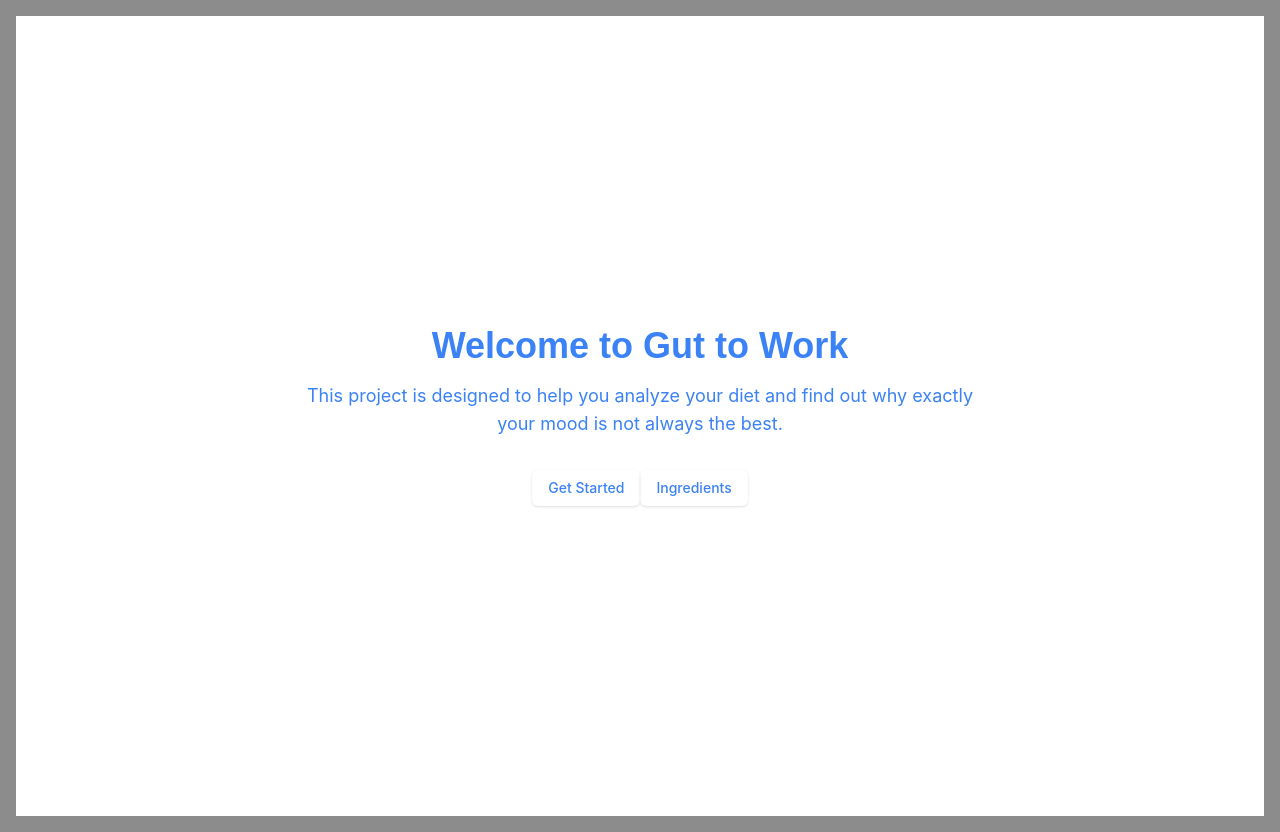
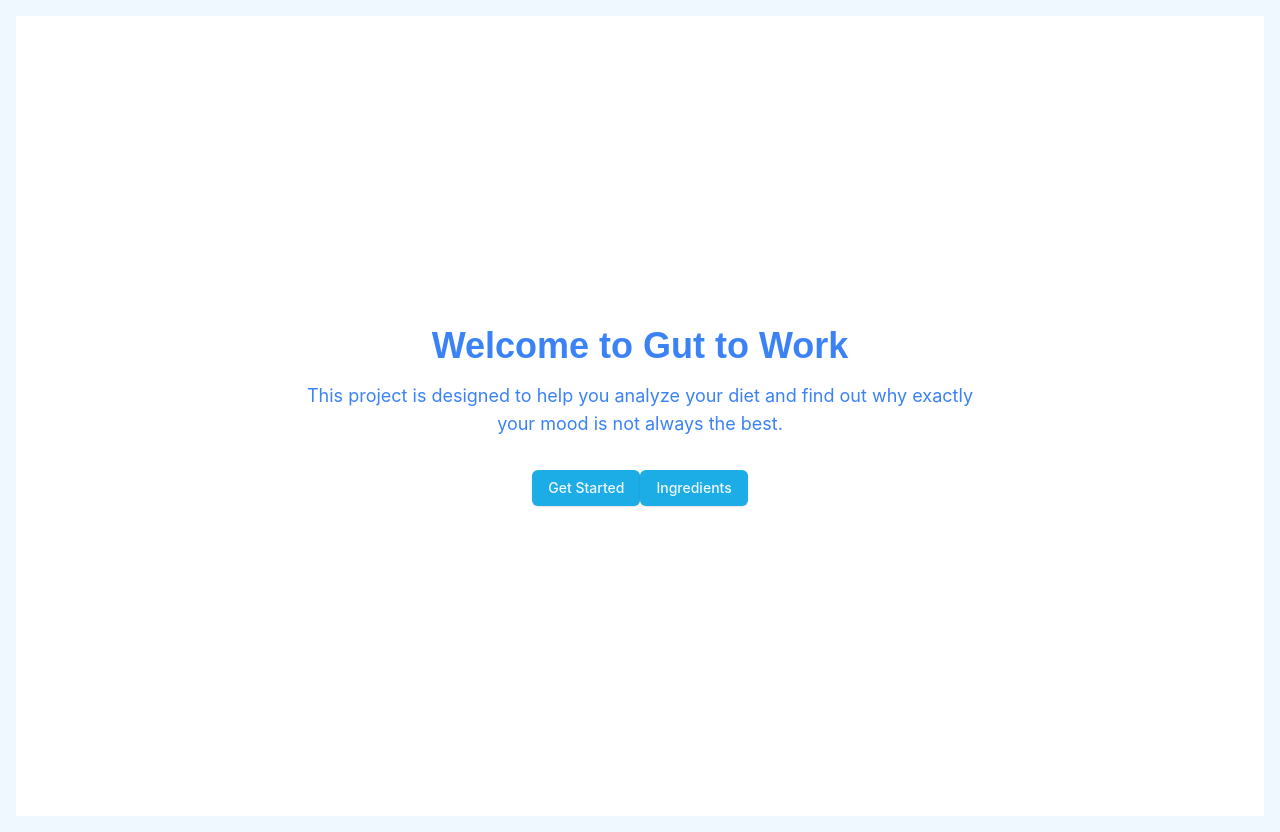
Before and after one commit to bohdan-markiv/GutToWork, a Next.js app in the folder gut-to-work/: page / in a window 1280 px wide. Built offline with nearby package versions, Linux system fonts and the light colour scheme.

Commit message:
changed looks of table and made all row except delete edit button

```diff
--- a/gut-to-work/app/components/Button.tsx
+++ b/gut-to-work/app/components/Button.tsx
@@ -5,20 +5,20 @@ import { cva, type VariantProps } from "class-variance-authority"
 import { cn } from "@/lib/utils"
 
 const buttonVariants = cva(
-    "inline-flex items-center justify-center gap-2 whitespace-nowrap rounded-md text-sm font-medium transition-colors focus-visible:outline-none focus-visible:ring-1 focus-visible:ring-ring disabled:pointer-events-none disabled:opacity-50 [&_svg]:pointer-events-none [&_svg]:size-4 [&_svg]:shrink-0",
+  "inline-flex items-center justify-center gap-2 whitespace-nowrap rounded-md text-sm font-medium transition-colors focus-visible:outline-none focus-visible:ring-1 focus-visible:ring-[var(--primary)] disabled:pointer-events-none disabled:opacity-50 [&_svg]:pointer-events-none [&_svg]:size-4 [&_svg]:shrink-0",
   {
     variants: {
       variant: {
         default:
-                    "bg-primary text-primary-foreground shadow hover:bg-primary/90",
+          "bg-[var(--primary)] text-[var(--background)] hover:bg-[color-mix(in srgb, var(--primary) 90%, black)] shadow",
         destructive:
-                    "bg-destructive text-destructive-foreground shadow-sm hover:bg-destructive/90",
+          "bg-red-500 text-white hover:bg-red-600 shadow-sm", // customize if you have a red var
         outline:
-                    "border border-input bg-background shadow-sm hover:bg-accent hover:text-accent-foreground",
+          "border border-[var(--foreground)] bg-transparent hover:bg-[var(--accent)] hover:text-[var(--foreground)]",
         secondary:
-                    "bg-secondary text-secondary-foreground shadow-sm hover:bg-secondary/80",
-                ghost: "hover:bg-accent hover:text-accent-foreground",
-                link: "text-primary underline-offset-4 hover:underline",
+          "bg-[var(--secondary)] text-[var(--foreground)] hover:bg-[color-mix(in srgb, var(--secondary) 80%, black)] shadow-sm",
+        ghost: "hover:bg-[var(--accent)] hover:text-[var(--foreground)]",
+        link: "text-[var(--primary)] underline-offset-4 hover:underline",
       },
       size: {
         default: "h-9 px-4 py-2",
--- a/gut-to-work/app/components/DropdownMenu.tsx
+++ b/gut-to-work/app/components/DropdownMenu.tsx
@@ -56,7 +56,7 @@ const DropdownMenuSubContent = React.forwardRef<
 DropdownMenuSubContent.displayName =
   DropdownMenuPrimitive.SubContent.displayName
 
-const DropdownMenuContent = React.forwardRef<
+  const DropdownMenuContent = React.forwardRef<
   React.ElementRef<typeof DropdownMenuPrimitive.Content>,
   React.ComponentPropsWithoutRef<typeof DropdownMenuPrimitive.Content>
 >(({ className, sideOffset = 4, ...props }, ref) => (
@@ -65,8 +65,12 @@ const DropdownMenuContent = React.forwardRef<
       ref={ref}
       sideOffset={sideOffset}
       className={cn(
-        "z-50 max-h-[var(--radix-dropdown-menu-content-available-height)] min-w-[8rem] overflow-y-auto overflow-x-hidden rounded-md border bg-popover p-1 text-popover-foreground shadow-md",
-        "data-[state=open]:animate-in data-[state=closed]:animate-out data-[state=closed]:fade-out-0 data-[state=open]:fade-in-0 data-[state=closed]:zoom-out-95 data-[state=open]:zoom-in-95 data-[side=bottom]:slide-in-from-top-2 data-[side=left]:slide-in-from-right-2 data-[side=right]:slide-in-from-left-2 data-[side=top]:slide-in-from-bottom-2 origin-[--radix-dropdown-menu-content-transform-origin]",
+        "z-50 max-h-[var(--radix-dropdown-menu-content-available-height)] min-w-[8rem] overflow-y-auto overflow-x-hidden rounded-md border",
+        "bg-[var(--background)] text-[var(--foreground)]",  // Use global background and foreground colors
+        "shadow-md",
+        "data-[state=open]:animate-in data-[state=closed]:animate-out data-[state=closed]:fade-out-0 data-[state=open]:fade-in-0 data-[state=closed]:zoom-out-95 data-[state=open]:zoom-in-95",
+        "data-[side=bottom]:slide-in-from-top-2 data-[side=left]:slide-in-from-right-2 data-[side=right]:slide-in-from-left-2 data-[side=top]:slide-in-from-bottom-2",
+        "origin-[--radix-dropdown-menu-content-transform-origin]",
         className
       )}
       {...props}
@@ -84,7 +88,9 @@ const DropdownMenuItem = React.forwardRef<
   <DropdownMenuPrimitive.Item
     ref={ref}
     className={cn(
-      "relative flex cursor-default select-none items-center gap-2 rounded-sm px-2 py-1.5 text-sm outline-none transition-colors focus:bg-accent focus:text-accent-foreground data-[disabled]:pointer-events-none data-[disabled]:opacity-50 [&>svg]:size-4 [&>svg]:shrink-0",
+      "relative flex cursor-pointer select-none items-center gap-2 rounded-sm px-4 py-2 text-sm transition-colors duration-200 ease-in-out",
+      "hover:bg-[var(--accent)] hover:text-[var(--foreground)] focus:bg-[var(--accent)] focus:text-[var(--foreground)]",  // Keep hover/focus effect, but use global accent and foreground colors
+      "bg-[var(--background)] text-[var(--foreground)]",  // Use global background and foreground colors
       inset && "pl-8",
       className
     )}
--- a/gut-to-work/app/components/Table.tsx
+++ b/gut-to-work/app/components/Table.tsx
@@ -58,7 +58,7 @@ const TableRow = React.forwardRef<
   <tr
     ref={ref}
     className={cn(
-            "border-b transition-colors hover:bg-muted/50 data-[state=selected]:bg-muted",
+      "border-b transition-colors text-[var(--foreground)] hover:bg-[var(--accent)] data-[state=selected]:bg-[var(--secondary)]",
       className
     )}
     {...props}
@@ -73,7 +73,7 @@ const TableHead = React.forwardRef<
   <th
     ref={ref}
     className={cn(
-            "h-10 px-2 text-left align-middle font-medium text-muted-foreground [&:has([role=checkbox])]:pr-0 [&>[role=checkbox]]:translate-y-[2px]",
+      "h-10 px-2 text-left align-middle font-medium text-[var(--foreground)] bg-[var(--background)]",
       className
     )}
     {...props}
--- a/gut-to-work/app/globals.css
+++ b/gut-to-work/app/globals.css
@@ -4,25 +4,22 @@
 
 /* ----- Custom Properties ----- */
 :root {
-  --background: #8d8c8c;
-  --foreground: #171717;
-  --primary: #1d4ed8;
-  /* Blue shade */
-  --secondary: #059669;
-  /* Teal shade */
-  --accent: #f97316;
-  /* Orange shade */
+  --background: #f0f8ff; /* Light blue */
+  --foreground: #000B4B; /* Dark blue */
+  --primary: #1CADE6; /* Soft blue */
+  --secondary: #DBDBDB; /* Light pink */
+  --accent: #DBDBDB; /* gray scale version of #f9c9ed pink from logo */
   --border-radius: 0.5rem;
   --transition: 0.3s ease;
 }
 
 @media (prefers-color-scheme: dark) {
   :root {
-    --background: #0a0a0a;
-    --foreground: #ededed;
-    --primary: #3b82f6;
-    --secondary: #10b981;
-    --accent: #f59e0b;
+    --background: ##000B4B; /* Dark blue */
+    --foreground: #ecf0f1; /* Light gray */
+    --primary: #1f8dd6; /* Brighter blue */
+    --secondary: #f48fb1; /* Soft pink */
+    --accent: #ffb3ab; /* Light coral */
   }
 }
 
--- a/gut-to-work/app/ingredients_table/page.tsx
+++ b/gut-to-work/app/ingredients_table/page.tsx
@@ -128,6 +128,8 @@ export default function DashboardPage() {
     };
 
     // ----- Handle Ingredient Edit -----
+
+
     const handleEditSubmit = async (updatedIngredient: Ingredient) => {
         try {
             await axios.put(
@@ -147,12 +149,9 @@ export default function DashboardPage() {
         }
     };
 
-    const handleCancelEdit = () => {
-        setSelectedIngredient(null); // Close the form without saving
-    };
 
     return (
-        <div className="min-h-screen flex flex-col items-center justify-center p-8" style={{ backgroundColor: 'white', color: 'blue' }}>
+        <div className="min-h-screen flex flex-col items-center justify-center p-8" style={{ backgroundColor: 'white', color: 'var(--primary)' }}>
             <h1 className="text-4xl font-bold mb-4">Ingredients</h1>
 
             {/* ----- Ingredients Table ----- */}
@@ -168,14 +167,22 @@ export default function DashboardPage() {
                 </TableHeader>
                 <TableBody>
                     {ingredients.map((ingredient) => (
-                        <TableRow key={ingredient["ingredients-id"]}>
+                        <TableRow
+                            key={ingredient["ingredients-id"]}
+                            onClick={() => setSelectedIngredient(ingredient)} // Trigger edit on row click
+                            className="cursor-pointer"
+                        >
                             <TableCell className="font-medium">{ingredient.ingredient_name}</TableCell>
                             <TableCell>{ingredient.default_cooking_type}</TableCell>
                             <TableCell>{ingredient.default_portion_size}</TableCell>
                             <TableCell className="text-center">
+                                <div onClick={(e) => e.stopPropagation()}>
                                     <AlertDialog>
-                                    <AlertDialogTrigger>
+                                        <AlertDialogTrigger asChild>
+                                            <Button className="mt-4 hover:bg-gray-500 inline-flex items-center justify-center gap-2 p-2">
+                                                {/* Trash icon inside the button */}
                                                 <Trash2 className="w-4 h-4" />
+                                            </Button>
                                         </AlertDialogTrigger>
                                         <AlertDialogContent>
                                             <AlertDialogHeader>
@@ -190,23 +197,28 @@ export default function DashboardPage() {
                                             </AlertDialogFooter>
                                         </AlertDialogContent>
                                     </AlertDialog>
-                            </TableCell>
-                            <TableCell className="text-center">
-                                <Button onClick={() => setSelectedIngredient(ingredient)}>Edit</Button>
+                                </div>
                             </TableCell>
                         </TableRow>
                     ))}
                 </TableBody>
             </Table>
 
-            {/* ----- Edit Ingredient Form ----- */}
             {selectedIngredient && (
+                <AlertDialog open={!!selectedIngredient} onOpenChange={() => setSelectedIngredient(null)}>
+                    <AlertDialogContent className="max-w-lg">
+                        <AlertDialogHeader>
+                            <AlertDialogTitle>Edit Ingredient</AlertDialogTitle>
+                        </AlertDialogHeader>
                         <EditForm
                             ingredient={selectedIngredient}
                             onSubmit={handleEditSubmit}
-                    onCancel={handleCancelEdit}
+                            onCancel={() => setSelectedIngredient(null)} // Close the dialog
                         />
+                    </AlertDialogContent>
+                </AlertDialog>
             )}
+
 
             {/* ----- Create Ingredient Form via AlertDialog ----- */}
             <AlertDialog open={open} onOpenChange={setOpen}>
@@ -317,7 +329,6 @@ function EditForm({ ingredient, onSubmit, onCancel }: EditFormProps) {
 
     return (
       <div>
-            <h3>Edit Ingredient: {ingredient.ingredient_name}</h3>
         <div>
           <label>Ingredient Name:</label>
           <input
@@ -362,9 +373,11 @@ function EditForm({ ingredient, onSubmit, onCancel }: EditFormProps) {
             </DropdownMenuContent>
           </DropdownMenu>
         </div>
-            <div>
+        <div className="flex space-x-2 mt-4">
+            <AlertDialogCancel asChild>
+                <Button variant="outline" type="button" onClick={onCancel}>Cancel</Button>
+            </AlertDialogCancel>
             <Button onClick={handleSubmit}>Save</Button>
-                <Button onClick={onCancel}>Cancel</Button>
         </div>
       </div>
     );
```
Lines whose indentation alone changed are shown as unchanged.
